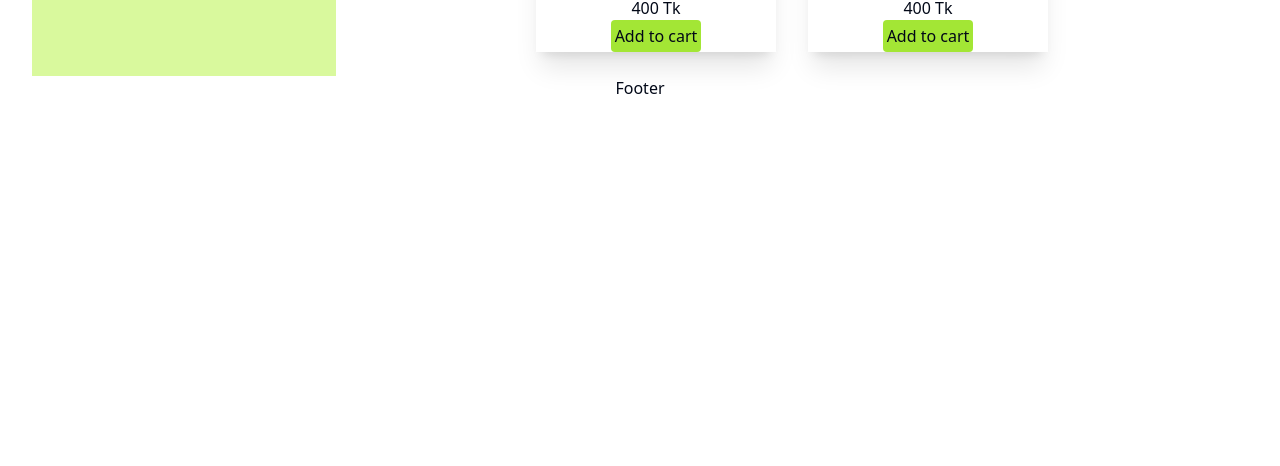
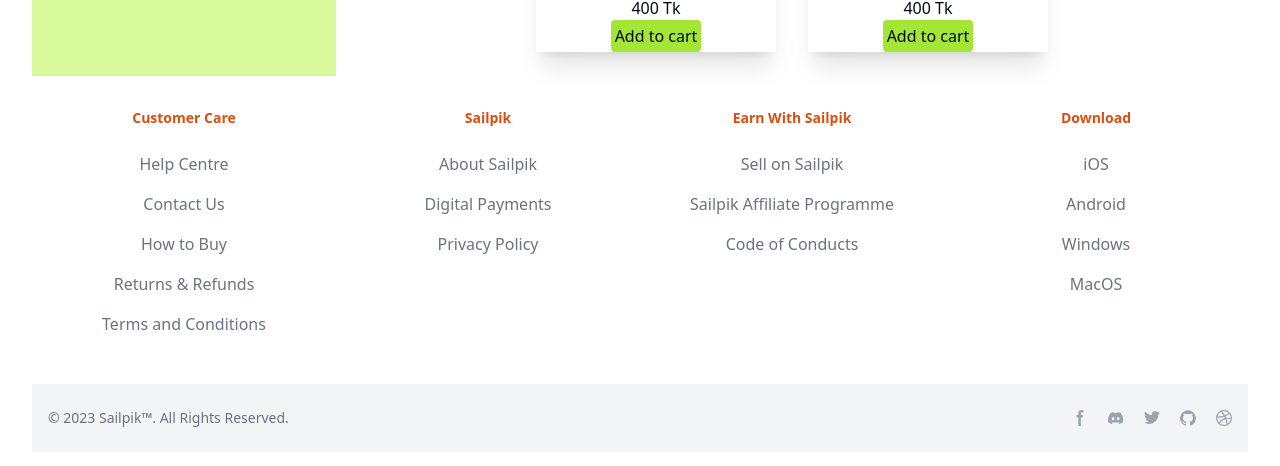
Before and after one commit to Tamjid17/SWE330-Project-Shoilpik, a React (Vite) app in the folder Frontend/: page / in a window 1280 px wide. Shown: the part 1300-1766 px from the top of the page. Before the commit the page ends 1432 px from the top, so only its background shows below. Built offline with nearby package versions, Linux system fonts and the light colour scheme.

Commit message:
Footer Frontend

```diff
--- a/Frontend/src/components/Footer.jsx
+++ b/Frontend/src/components/Footer.jsx
@@ -2,8 +2,115 @@
 
 function Footer() {
   return (
-    <div>Footer</div>
-  )
+    <footer class="bg-white dark:bg-gray-900">
+        <div class="mx-auto w-full max-w-screen-xl">
+          <div class="grid grid-cols-2 gap-8 px-4 py-6 lg:py-8 md:grid-cols-4">
+            <div>
+                <h2 class="mb-6 text-sm font-bold text-background1 dark:text-white">Customer Care</h2>
+                <ul class="text-gray-500 dark:text-gray-400 font-medium">
+                    <li class="mb-4">
+                        <a href="#" class=" hover:underline">Help Centre</a>
+                    </li>
+                    <li class="mb-4">
+                        <a href="#" class="hover:underline">Contact Us</a>
+                    </li>
+                    <li class="mb-4">
+                        <a href="#" class="hover:underline">How to Buy</a>
+                    </li>
+                    <li class="mb-4">
+                        <a href="#" class="hover:underline">Returns & Refunds</a>
+                    </li>
+                    <li class="mb-4">
+                        <a href="#" class="hover:underline">Terms and Conditions</a>
+                    </li>
+                </ul>
+            </div>
+            <div>
+                <h2 class="mb-6 text-sm font-bold text-background1 dark:text-white">Sailpik</h2>
+                <ul class="text-gray-500 dark:text-gray-400 font-medium">
+                    <li class="mb-4">
+                        <a href="#" class="hover:underline">About Sailpik</a>
+                    </li>
+                    <li class="mb-4">
+                        <a href="#" class="hover:underline">Digital Payments</a>
+                    </li>
+                    <li class="mb-4">
+                        <a href="#" class="hover:underline">Privacy Policy</a>
+                    </li>
+                </ul>
+            </div>
+            <div>
+                <h2 class="mb-6 text-sm font-bold text-background1 dark:text-white">Earn With Sailpik</h2>
+                <ul class="text-gray-500 dark:text-gray-400 font-medium">
+                    <li class="mb-4">
+                        <a href="#" class="hover:underline">Sell on Sailpik</a>
+                    </li>
+                    <li class="mb-4">
+                        <a href="#" class="hover:underline">Sailpik Affiliate Programme</a>
+                    </li>
+                    <li class="mb-4">
+                        <a href="#" class="hover:underline">Code of Conducts</a>
+                    </li>
+                </ul>
+            </div>
+            <div>
+                <h2 class="mb-6 text-sm font-bold text-background1  dark:text-white">Download</h2>
+                <ul class="text-gray-500 dark:text-gray-400 font-medium">
+                    <li class="mb-4">
+                        <a href="#" class="hover:underline">iOS</a>
+                    </li>
+                    <li class="mb-4">
+                        <a href="#" class="hover:underline">Android</a>
+                    </li>
+                    <li class="mb-4">
+                        <a href="#" class="hover:underline">Windows</a>
+                    </li>
+                    <li class="mb-4">
+                        <a href="#" class="hover:underline">MacOS</a>
+                    </li>
+                </ul>
+            </div>
+        </div>
+        <div class="px-4 py-6 bg-gray-100 dark:bg-gray-700 md:flex md:items-center md:justify-between">
+            <span class="text-sm text-gray-500 dark:text-gray-300 sm:text-center">© 2023 <a href="https://flowbite.com/">Sailpik™</a>. All Rights Reserved.
+            </span>
+            <div class="flex mt-4 sm:justify-center md:mt-0 space-x-5 rtl:space-x-reverse">
+                <a href="https://www.facebook.com/Nm.sazzad.370" class="text-gray-400 hover:text-gray-900 dark:hover:text-white">
+                      <svg class="w-4 h-4" aria-hidden="true" xmlns="http://www.w3.org/2000/svg" fill="currentColor" viewBox="0 0 8 19">
+                            <path fill-rule="evenodd" d="M6.135 3H8V0H6.135a4.147 4.147 0 0 0-4.142 4.142V6H0v3h2v9.938h3V9h2.021l.592-3H5V3.591A.6.6 0 0 1 5.592 3h.543Z" clip-rule="evenodd"/>
+                        </svg>
+                      <span class="sr-only">Facebook page</span>
+                  </a>
+                  <a href="#" class="text-gray-400 hover:text-gray-900 dark:hover:text-white">
+                      <svg class="w-4 h-4" aria-hidden="true" xmlns="http://www.w3.org/2000/svg" fill="currentColor" viewBox="0 0 21 16">
+                            <path d="M16.942 1.556a16.3 16.3 0 0 0-4.126-1.3 12.04 12.04 0 0 0-.529 1.1 15.175 15.175 0 0 0-4.573 0 11.585 11.585 0 0 0-.535-1.1 16.274 16.274 0 0 0-4.129 1.3A17.392 17.392 0 0 0 .182 13.218a15.785 15.785 0 0 0 4.963 2.521c.41-.564.773-1.16 1.084-1.785a10.63 10.63 0 0 1-1.706-.83c.143-.106.283-.217.418-.33a11.664 11.664 0 0 0 10.118 0c.137.113.277.224.418.33-.544.328-1.116.606-1.71.832a12.52 12.52 0 0 0 1.084 1.785 16.46 16.46 0 0 0 5.064-2.595 17.286 17.286 0 0 0-2.973-11.59ZM6.678 10.813a1.941 1.941 0 0 1-1.8-2.045 1.93 1.93 0 0 1 1.8-2.047 1.919 1.919 0 0 1 1.8 2.047 1.93 1.93 0 0 1-1.8 2.045Zm6.644 0a1.94 1.94 0 0 1-1.8-2.045 1.93 1.93 0 0 1 1.8-2.047 1.918 1.918 0 0 1 1.8 2.047 1.93 1.93 0 0 1-1.8 2.045Z"/>
+                        </svg>
+                      <span class="sr-only">Discord community</span>
+                  </a>
+                  <a href="#" class="text-gray-400 hover:text-gray-900 dark:hover:text-white">
+                      <svg class="w-4 h-4" aria-hidden="true" xmlns="http://www.w3.org/2000/svg" fill="currentColor" viewBox="0 0 20 17">
+                        <path fill-rule="evenodd" d="M20 1.892a8.178 8.178 0 0 1-2.355.635 4.074 4.074 0 0 0 1.8-2.235 8.344 8.344 0 0 1-2.605.98A4.13 4.13 0 0 0 13.85 0a4.068 4.068 0 0 0-4.1 4.038 4 4 0 0 0 .105.919A11.705 11.705 0 0 1 1.4.734a4.006 4.006 0 0 0 1.268 5.392 4.165 4.165 0 0 1-1.859-.5v.05A4.057 4.057 0 0 0 4.1 9.635a4.19 4.19 0 0 1-1.856.07 4.108 4.108 0 0 0 3.831 2.807A8.36 8.36 0 0 1 0 14.184 11.732 11.732 0 0 0 6.291 16 11.502 11.502 0 0 0 17.964 4.5c0-.177 0-.35-.012-.523A8.143 8.143 0 0 0 20 1.892Z" clip-rule="evenodd"/>
+                    </svg>
+                      <span class="sr-only">Twitter page</span>
+                  </a>
+                  <a href="https://github.com/Tamjid17/SWE330-Project-Shoilpik" class="text-gray-400 hover:text-gray-900 dark:hover:text-white">
+                      <svg class="w-4 h-4" aria-hidden="true" xmlns="http://www.w3.org/2000/svg" fill="currentColor" viewBox="0 0 20 20">
+                            <path fill-rule="evenodd" d="M10 .333A9.911 9.911 0 0 0 6.866 19.65c.5.092.678-.215.678-.477 0-.237-.01-1.017-.014-1.845-2.757.6-3.338-1.169-3.338-1.169a2.627 2.627 0 0 0-1.1-1.451c-.9-.615.07-.6.07-.6a2.084 2.084 0 0 1 1.518 1.021 2.11 2.11 0 0 0 2.884.823c.044-.503.268-.973.63-1.325-2.2-.25-4.516-1.1-4.516-4.9A3.832 3.832 0 0 1 4.7 7.068a3.56 3.56 0 0 1 .095-2.623s.832-.266 2.726 1.016a9.409 9.409 0 0 1 4.962 0c1.89-1.282 2.717-1.016 2.717-1.016.366.83.402 1.768.1 2.623a3.827 3.827 0 0 1 1.02 2.659c0 3.807-2.319 4.644-4.525 4.889a2.366 2.366 0 0 1 .673 1.834c0 1.326-.012 2.394-.012 2.72 0 .263.18.572.681.475A9.911 9.911 0 0 0 10 .333Z" clip-rule="evenodd"/>
+                      </svg>
+                      <span class="sr-only">GitHub account</span>
+                  </a>
+                  <a href="#" class="text-gray-400 hover:text-gray-900 dark:hover:text-white">
+                      <svg class="w-4 h-4" aria-hidden="true" xmlns="http://www.w3.org/2000/svg" fill="currentColor" viewBox="0 0 20 20">
+                        <path fill-rule="evenodd" d="M10 0a10 10 0 1 0 10 10A10.009 10.009 0 0 0 10 0Zm6.613 4.614a8.523 8.523 0 0 1 1.93 5.32 20.094 20.094 0 0 0-5.949-.274c-.059-.149-.122-.292-.184-.441a23.879 23.879 0 0 0-.566-1.239 11.41 11.41 0 0 0 4.769-3.366ZM8 1.707a8.821 8.821 0 0 1 2-.238 8.5 8.5 0 0 1 5.664 2.152 9.608 9.608 0 0 1-4.476 3.087A45.758 45.758 0 0 0 8 1.707ZM1.642 8.262a8.57 8.57 0 0 1 4.73-5.981A53.998 53.998 0 0 1 9.54 7.222a32.078 32.078 0 0 1-7.9 1.04h.002Zm2.01 7.46a8.51 8.51 0 0 1-2.2-5.707v-.262a31.64 31.64 0 0 0 8.777-1.219c.243.477.477.964.692 1.449-.114.032-.227.067-.336.1a13.569 13.569 0 0 0-6.942 5.636l.009.003ZM10 18.556a8.508 8.508 0 0 1-5.243-1.8 11.717 11.717 0 0 1 6.7-5.332.509.509 0 0 1 .055-.02 35.65 35.65 0 0 1 1.819 6.476 8.476 8.476 0 0 1-3.331.676Zm4.772-1.462A37.232 37.232 0 0 0 13.113 11a12.513 12.513 0 0 1 5.321.364 8.56 8.56 0 0 1-3.66 5.73h-.002Z" clip-rule="evenodd"/>
+                    </svg>
+                      <span class="sr-only">Dribbble account</span>
+                  </a>
+            </div>
+          </div>
+        </div>
+    </footer>
+
+  );
 }
 
 export default Footer
--- a/Frontend/tailwind.config.js
+++ b/Frontend/tailwind.config.js
@@ -18,6 +18,7 @@
     },
     extend: {
       colors: {
+        background1 : "#DD4D0F",
         border: "hsl(var(--border))",
         input: "hsl(var(--input))",
         ring: "hsl(var(--ring))",
```
